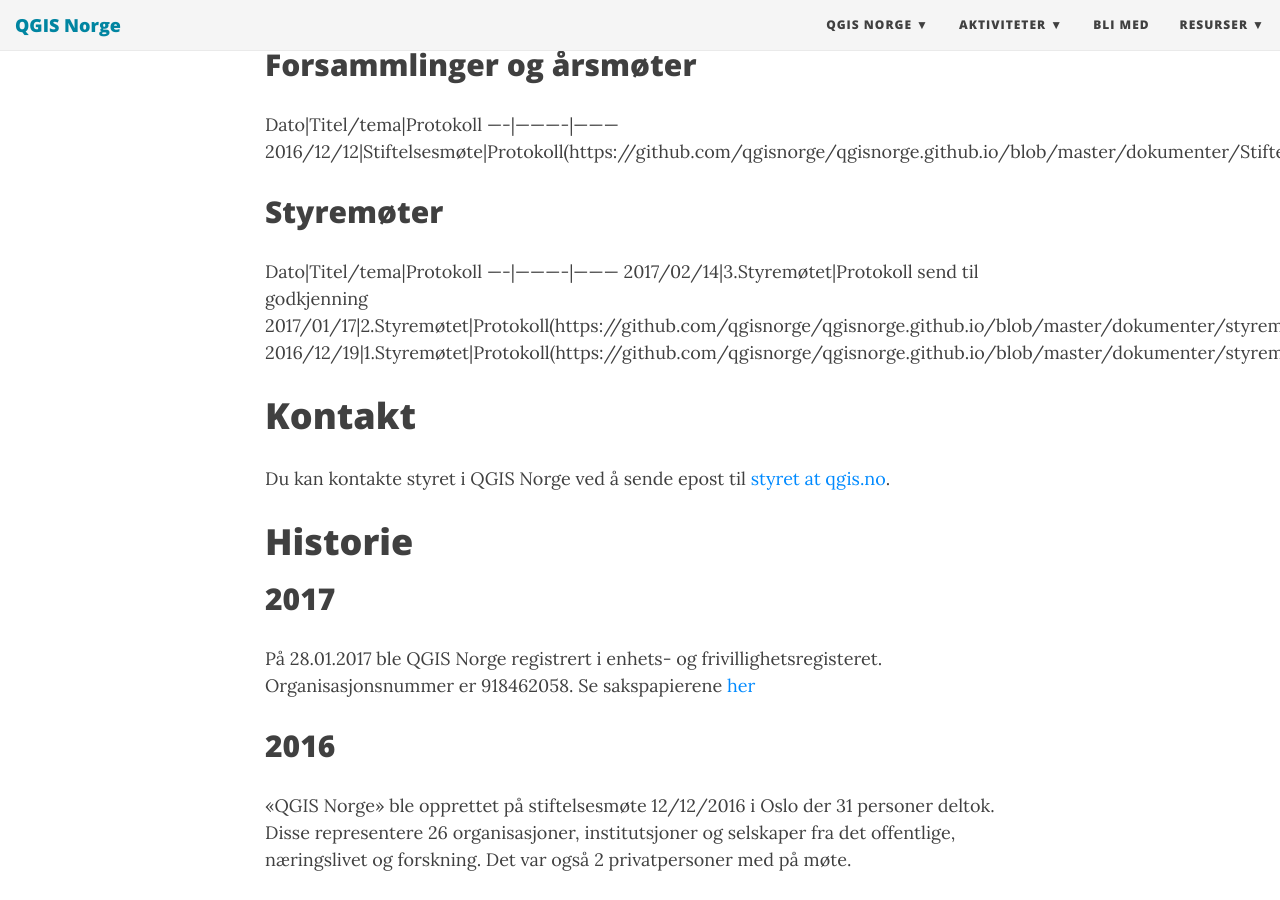
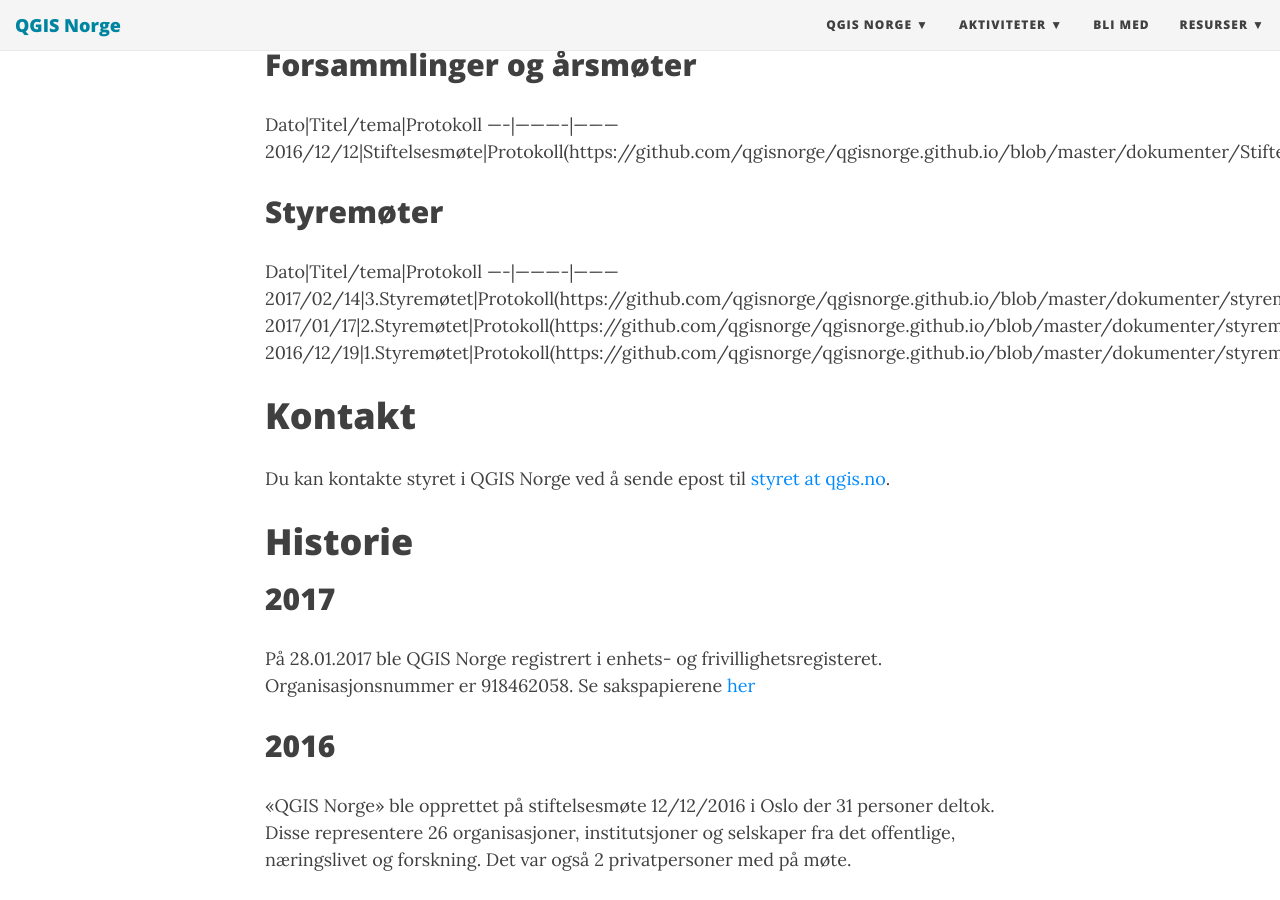
Before and after one commit to qgisnorge/qgisnorge.github.io, a Jekyll site: the page built from omoss.md, in a window 1280 px wide and 900 px high, scrolled down 776 px. Built offline with Jekyll 4.4.1, drawn with Linux system fonts in a browser that asks for light colours; nearby versions of some CDN libraries.

Commit message:
protokoll 3. styremøte

```diff
--- a/omoss.md
+++ b/omoss.md
@@ -27,7 +27,7 @@
 ## Styremøter
 Dato|Titel/tema|Protokoll
 ----|----------|---------
-2017/02/14|3.Styremøtet|Protokoll send til godkjenning
+2017/02/14|3.Styremøtet|Protokoll(https://github.com/qgisnorge/qgisnorge.github.io/blob/master/dokumenter/styremoeter/2017_02_14_QGIS_Norge_Styremoete_0003.docx)
 2017/01/17|2.Styremøtet|Protokoll(https://github.com/qgisnorge/qgisnorge.github.io/blob/master/dokumenter/styremoeter/2017_01_17_QGIS_Norge_Styremoete_0002.docx)
 2016/12/19|1.Styremøtet|Protokoll(https://github.com/qgisnorge/qgisnorge.github.io/blob/master/dokumenter/styremoeter/2016_12_19_QGIS_Norge_Styremoete_0001.docx)
 
```
